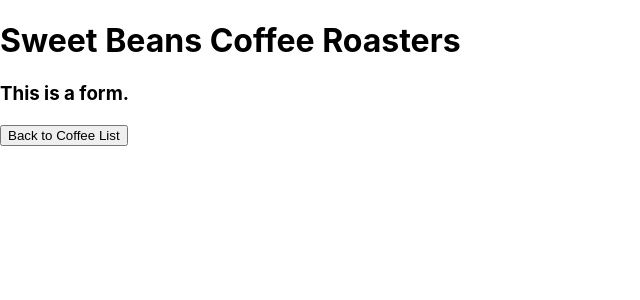
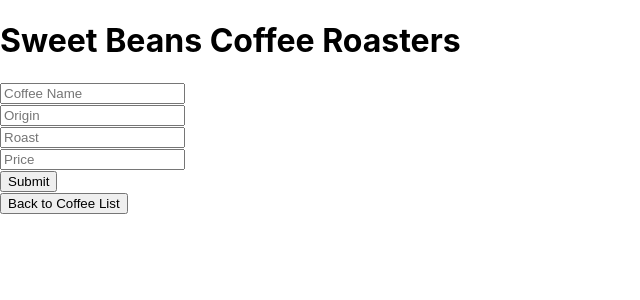
Before and after one commit to DaniS91/Coffee-Inventory-Project, a React (Create React App) app: page / in a window 1280 px wide. Both pictures are taken after a click on the button "Add New Coffee". Shown: the top 300 px of the page, without its empty margins (0-640 px from the left). Built offline with nearby package versions, Linux system fonts and the light colour scheme.

Commit message:
start work on form for adding new coffee, with event handler for submitting form

```diff
--- a/src/components/NewCoffeeForm.js
+++ b/src/components/NewCoffeeForm.js
@@ -1,9 +1,40 @@
 import React from "react";
 
 function NewCoffeeForm(props){
+
+  function handleNewCoffee(event) {
+    event.preventDefault();
+    console.log(event.target.name.value);
+    console.log(event.target.origin.value);
+    console.log(event.target.roast.value);
+    console.log(event.target.price.value);
+  }
+
   return (
     <React.Fragment>
-      <h3>This is a form.</h3>
+      <form onSubmit={handleNewCoffee}>
+        <input
+          type='text'
+          name='name'
+          placeholder='Coffee Name' />
+        <br></br>
+        <input
+          type='text'
+          name='origin'
+          placeholder='Origin' />
+        <br></br>
+        <input
+          type='text'
+          name='roast'
+          placeholder='Roast' />
+        <br></br>
+        <input
+          type='number'
+          name='price'
+          placeholder='Price' />
+        <br></br>
+        <button type='submit'>Submit</button>
+      </form>
     </React.Fragment>
   );
 }
```
